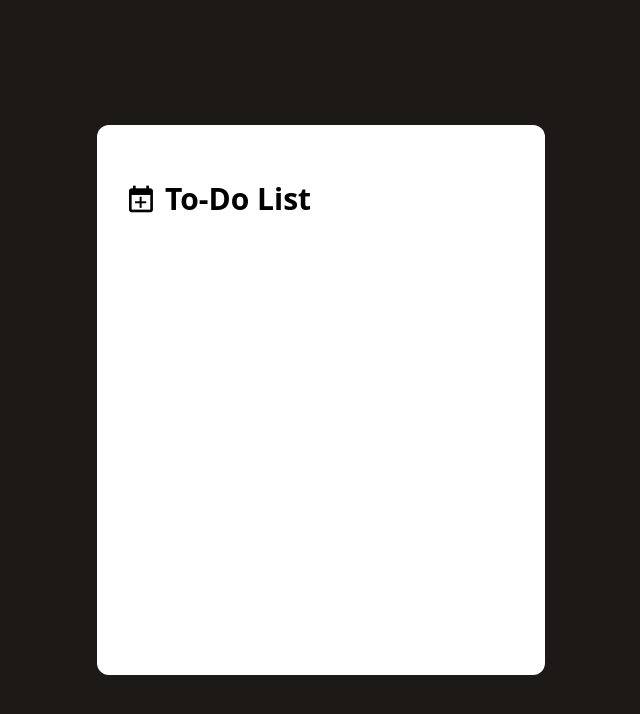
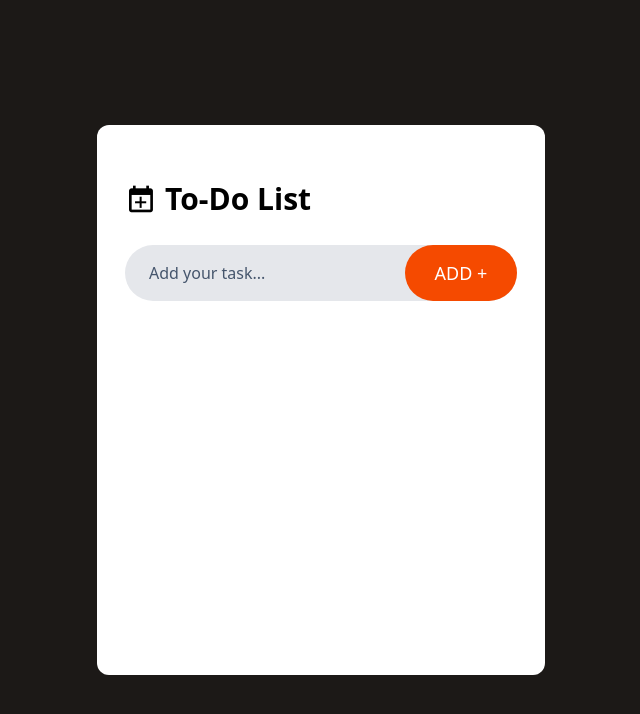
Before and after one commit to Steopa2001/to-do-list, a React (Vite) app: page / in a window 1280 px wide. Shown: the top 714 px of the page, without its empty margins (319-959 px from the left). Built offline with nearby package versions, Linux system fonts and the light colour scheme.

Commit message:
[feat] create input field and ADD button

```diff
--- a/src/components/Todo.jsx
+++ b/src/components/Todo.jsx
@@ -4,10 +4,18 @@ const Todo = () => {
   return (
     <div className='bg-white place-self-center w-11/12 max-w-md flex flex-col p-7 min-h-137.5 rounded-xl'>
 
+      {/* TITLE and IMAGE */}
       <div className='flex items-center mt-7 gap-2'>
         <img className='w-8' src="/todo_icon.png" alt="icon-todo" />
         <h1 className='text-3xl font-semibold'>To-Do List</h1>
       </div>
+
+      {/* INPUT  */}
+      <div className='flex items-center my-7 bg-gray-200 rounded-full'>
+        <input className='bg-transparent border-0 outline-none flex-1 h-14 pl-6 pr-2 placeholder:text-slate-600' type="text" placeholder='Add your task...'/>
+        <button className='cursor-pointer border-none rounded-full bg-orange-600 w-28 h-14 text-white text-lg font-medium'>ADD +</button>
+      </div>
+
     </div>
   )
 }
```
